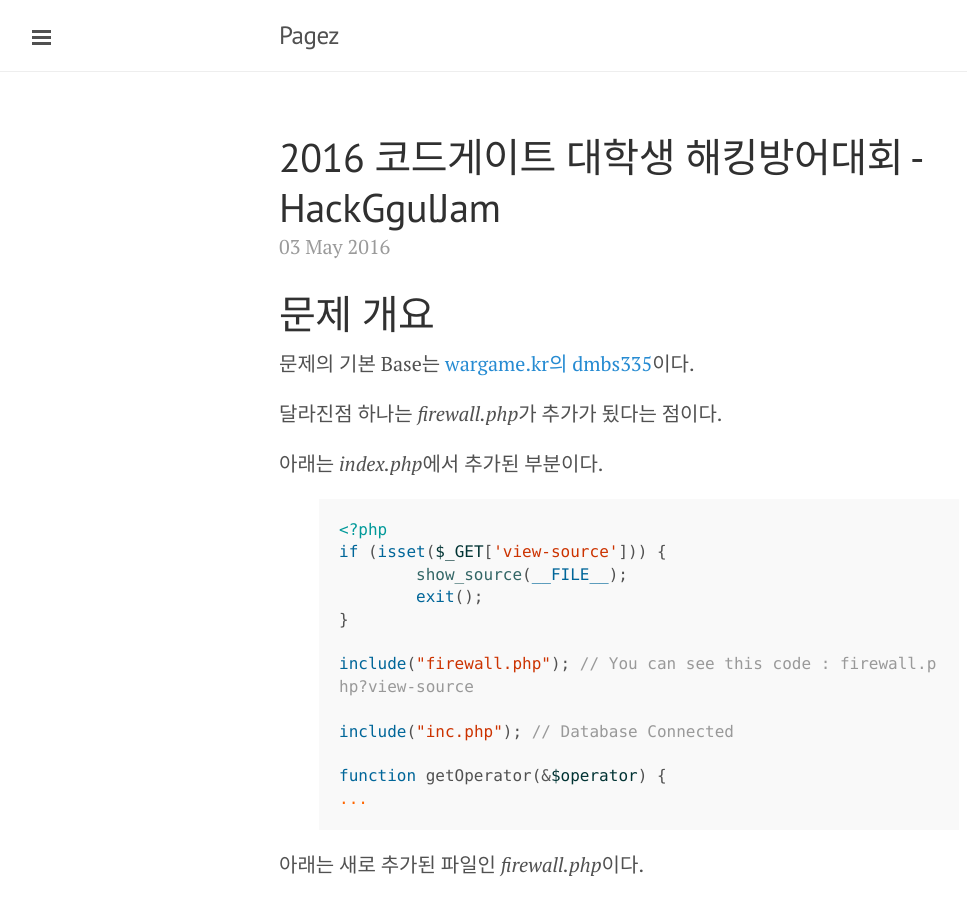
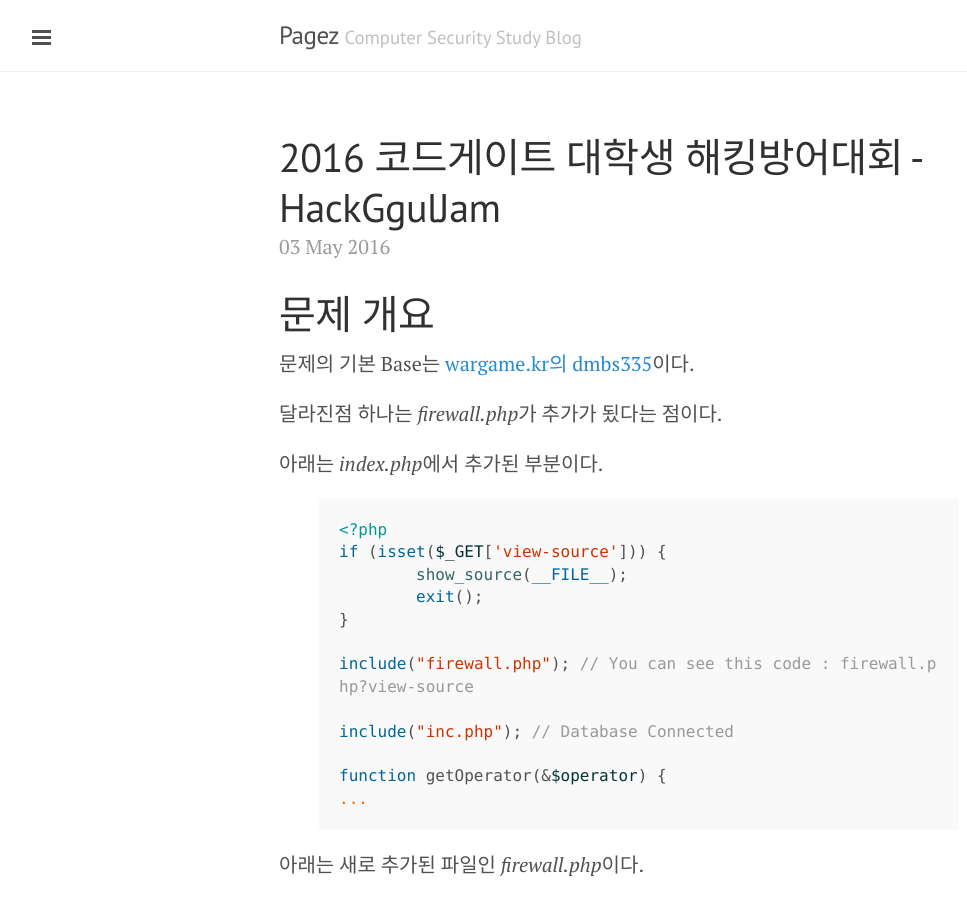
Before and after one commit to AhnMo/ahnmo.github.io_old, a Jekyll site: the page built from index.html, in a window 1280 px wide and 900 px high. Shown: the whole window, without its empty margins (1-968 px from the left). Built offline with Jekyll 4.4.1, drawn with Linux system fonts in a browser that asks for light colours; Markdown is read by kramdown in place of the engine named in the settings; the list of posts is cut into pages by our own code; some of the changed lines change nothing that is shown.

Commit message:
Revert "jekyll 2.x -> 3.x"
This reverts commit 48a3c74a41caaa4d7e63c001c5df51794bcf374e.

```diff
--- a/_config.yml
+++ b/_config.yml
@@ -1,25 +1,35 @@
-# Welcome to Jekyll!
+# Dependencies
+markdown:            redcarpet
+highlighter:         pygments
+
+# Permalinks
 #
-# This config file is meant for settings that affect your whole blog, values
-# which you are expected to set up once and rarely need to edit after that.
-# For technical reasons, this file is *NOT* reloaded automatically when you use
-# 'jekyll serve'. If you change this file, please restart the server process.
+# Use of `relative_permalinks` ensures post links from the index work properly.
+permalink:           pretty
+relative_permalinks: true
 
-# Site settings
-title: Pagez
-email: ahnmo@pagez.kr
-description: > # this means to ignore newlines until "baseurl:"
-  LoL
-baseurl: "/" # the subpath of your site, e.g. /blog
-url: "http://blog.pagez.kr" # the base hostname & protocol for your site
-#twitter_username: jekyllrb
-#github_username:  jekyll
+# Setup
+title:               Pagez
+tagline:             'Computer Security Study Blog'
+description:         'Pagez'
+url:                 http://blog.pagez.kr
+baseurl:             /
+paginate:            5
 
-gems: [jekyll-paginate]
+disqusid:
 
-paginate: 5
-paginate_path: "/page/:num"
+# About/contact
+author:
+  name:              AhnMo
+  url:               http://pagez.kr
+  email:             ahnmo@pagez.kr
 
+# Custom vars
+version:             1.0.0
 
-# Build settings
-markdown: kramdown
+excerpt_separator: ""
+
+#pages_list:
+#  About: '/about'
+#  Archive: '/archive'
+#  Feed: '/atom.xml'
--- a/index.html
+++ b/index.html
@@ -21,7 +21,7 @@
 
 <div class="pagination">
   {% if paginator.next_page %}
-    <a class="pagination-item older" href="{{ site.baseurl }}page/{{paginator.next_page}}">Older</a>
+    <a class="pagination-item older" href="{{ site.baseurl }}page{{paginator.next_page}}">Older</a>
   {% else %}
     <span class="pagination-item older">Older</span>
   {% endif %}
@@ -29,7 +29,7 @@
     {% if paginator.page == 2 %}
       <a class="pagination-item newer" href="{{ site.baseurl }}">Newer</a>
     {% else %}
-      <a class="pagination-item newer" href="{{ site.baseurl }}page/{{paginator.previous_page}}">Newer</a>
+      <a class="pagination-item newer" href="{{ site.baseurl }}page{{paginator.previous_page}}">Newer</a>
     {% endif %}
   {% else %}
     <span class="pagination-item newer">Newer</span>
```
Also changed, not shown: 1 other file.
